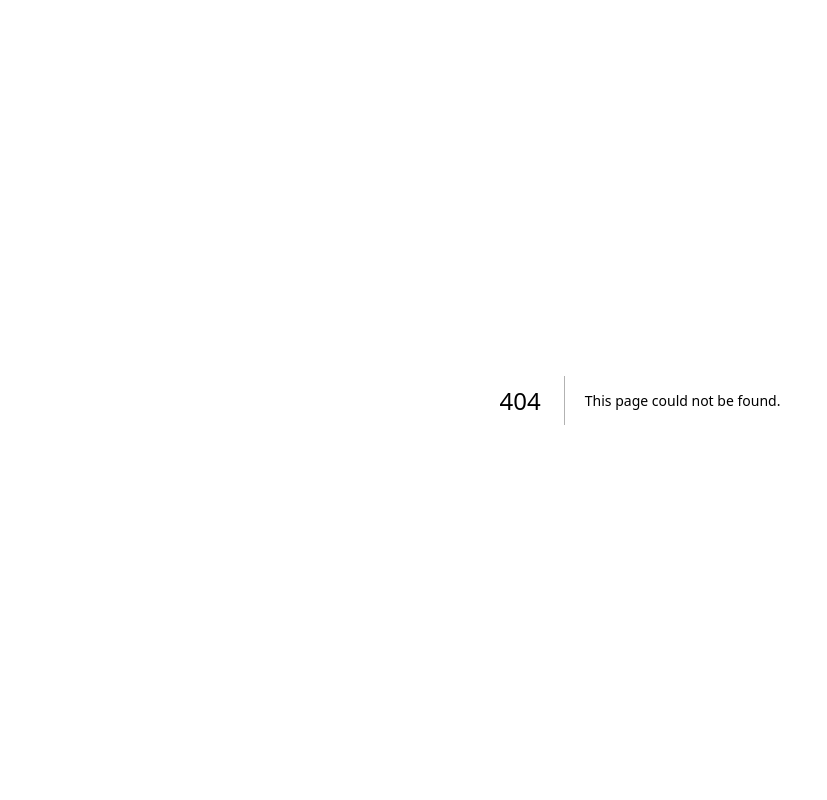
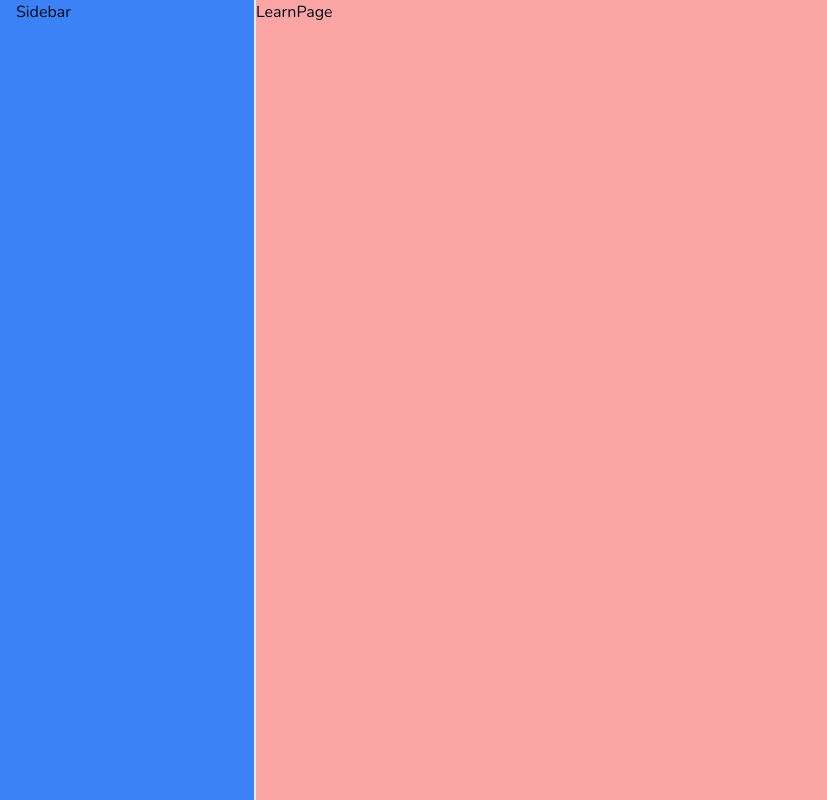
Before and after one commit to sandeepKumar22g/lingo-clone, a Next.js app: page /learn in a window 1280 px wide. Before the commit this address had no page. Shown: the whole page, without its empty margins (0-827 px from the left). Built offline with nearby package versions, Linux system fonts and the light colour scheme.

Commit message:
created the main layout

```diff
--- /dev/null
+++ b/app/(main)/layout.tsx
@@ -0,0 +1,23 @@
+import { MobileHeader } from '@/components/mobile-header'
+import { Sidebar } from '@/components/sidebar'
+import React from 'react'
+
+type Props = {
+    children: React.ReactNode
+}
+
+const MainLayout = ({children}: Props) => {
+  return (
+    <>
+        <MobileHeader />
+        <Sidebar className='hidden lg:flex' />
+        <main className='lg:pl-[256px] h-full pt-[50px] lg:pt-0'>
+            <div className='bg-red-300 h-full'>
+                {children}
+            </div>
+        </main>
+    </>
+  )
+}
+
+export default MainLayout
--- /dev/null
+++ b/app/(main)/learn/page.tsx
@@ -0,0 +1,9 @@
+import React from 'react'
+
+const LearnPage = () => {
+  return (
+    <div>LearnPage</div>
+  )
+}
+
+export default LearnPage
--- a/app/globals.css
+++ b/app/globals.css
@@ -1,6 +1,10 @@
 @tailwind base;
 @tailwind components;
 @tailwind utilities;
+
+html, body, :root{
+  @apply h-full;
+}
 
 @layer base {
   :root {
--- /dev/null
+++ b/components/mobile-header.tsx
@@ -0,0 +1,9 @@
+import React from 'react'
+
+export const MobileHeader = () => {
+  return (
+    <nav className='lg:hidden px-6 h-[50px] flex items-center bg-yellow-500 border-b fixed top-0 w-full z-50'>
+        Mobile header
+    </nav>
+  )
+}
--- /dev/null
+++ b/components/sidebar.tsx
@@ -0,0 +1,13 @@
+import { cn } from "@/lib/utils";
+
+type Props = {
+    className?: string;
+}
+
+export const Sidebar = ({className}: Props) => {
+  return (
+    <div className={cn('flex bg-blue-500 h-full lg:w-[256px] lg:fixed left-0 top-0 px-4 border-r-2 flex-col', className)}>
+        Sidebar
+    </div>
+  )
+}
```
